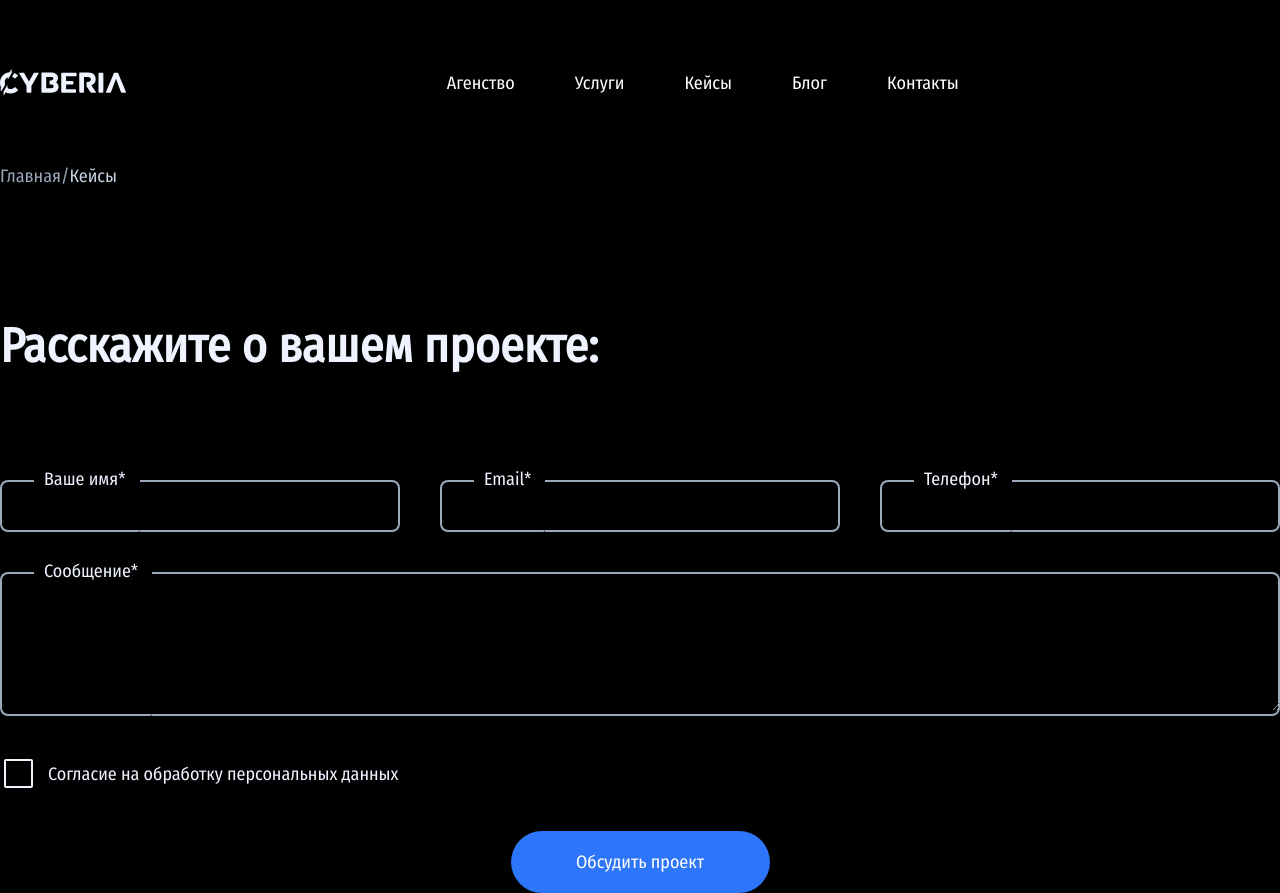
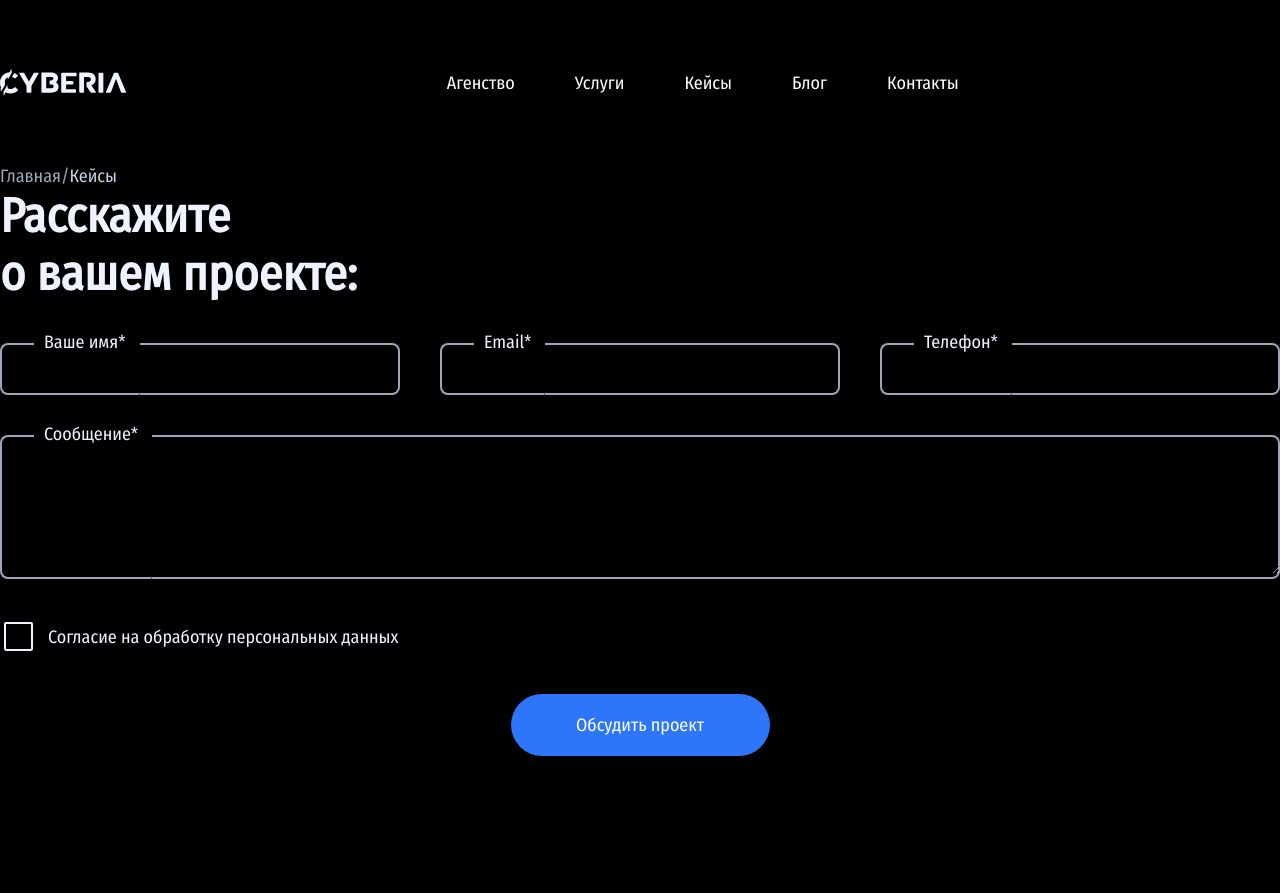
Before and after one commit to Ciyoxe/cyberia-test, a Vue app: page / in a window 1280 px wide. After the commit the page ends 800 px from the top, so only its background shows below. Built offline with nearby package versions, Linux system fonts and the light colour scheme.

Commit message:
Feedback form top logo

```diff
--- a/src/components/FeedbackForm.vue
+++ b/src/components/FeedbackForm.vue
@@ -116,7 +116,13 @@ const acceptAndSubmitForm = () => {
 
 <template>
     <form class="feedback-form">
-        <h2 class="feedback-form__title">Расскажите о вашем проекте:</h2>
+        <div class="feedback-form__top">
+            <img class="feedback-form__icon" src="/icons/feedbackIcon.svg" />
+            <h2 class="feedback-form__title">
+                Расскажите <br />
+                о вашем проекте:
+            </h2>
+        </div>
 
         <div class="feedback-form__inputs">
             <FieldCont title="Ваше имя*" :error="validationErrors.name">
--- a/src/styles/feedbackform.scss
+++ b/src/styles/feedbackform.scss
@@ -4,6 +4,32 @@
 
     @include desktop {
         gap: 40px;
+    }
+}
+
+.feedback-form__title {
+    margin: 0;
+
+    font-family: 'Fira-Sans-Condensed';
+    font-size: 48px;
+    font-weight: 700;
+
+    @include mobile {
+        font-family: 'Rubik';
+        font-size: 24px;
+        font-weight: 600;
+    }
+}
+.feedback-form__top {
+    @include flex(row);
+    gap: 23px;
+    align-items: center;
+}
+.feedback-form__icon {
+    width: 76px;
+
+    @include desktop {
+        display: none;
     }
 }
 
```
